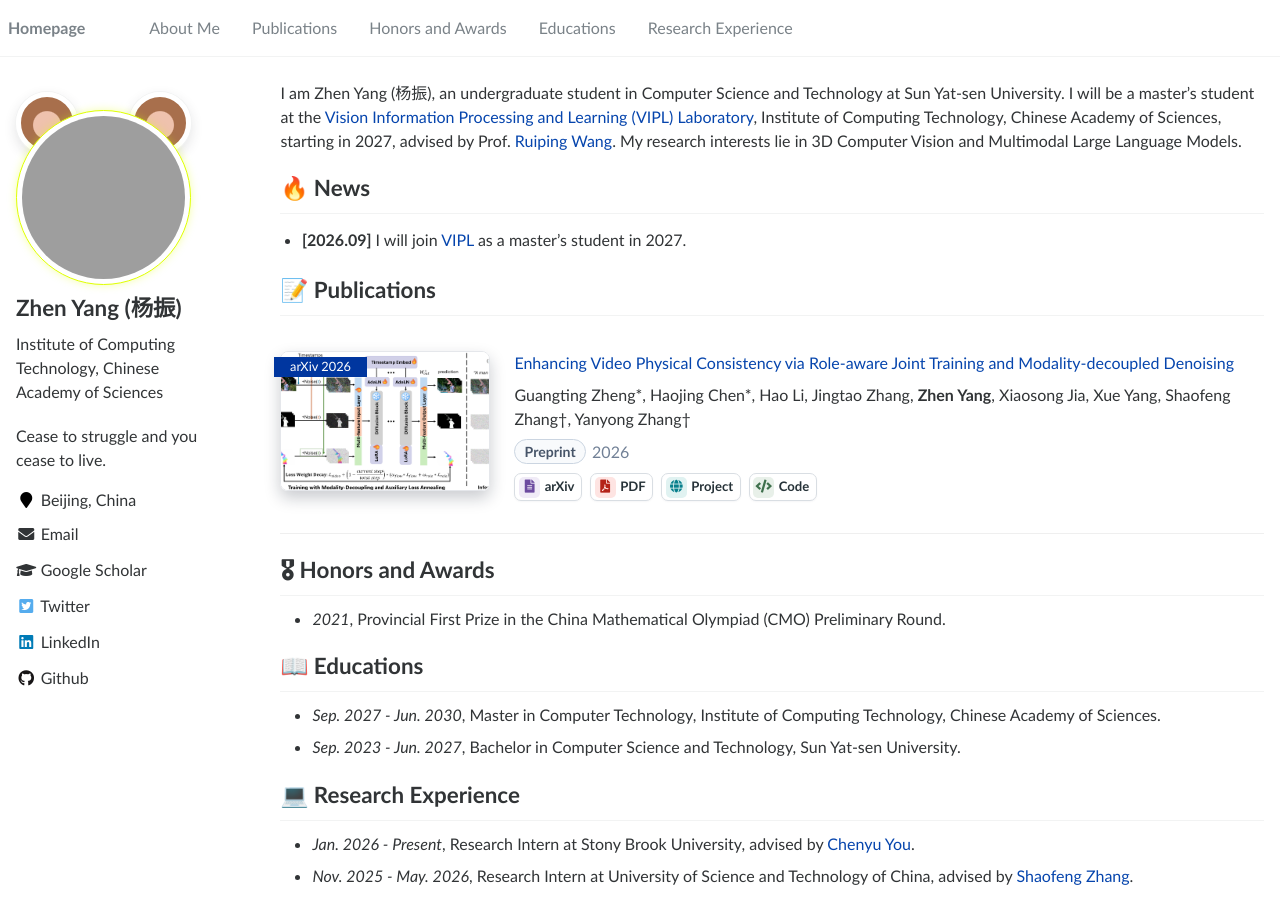
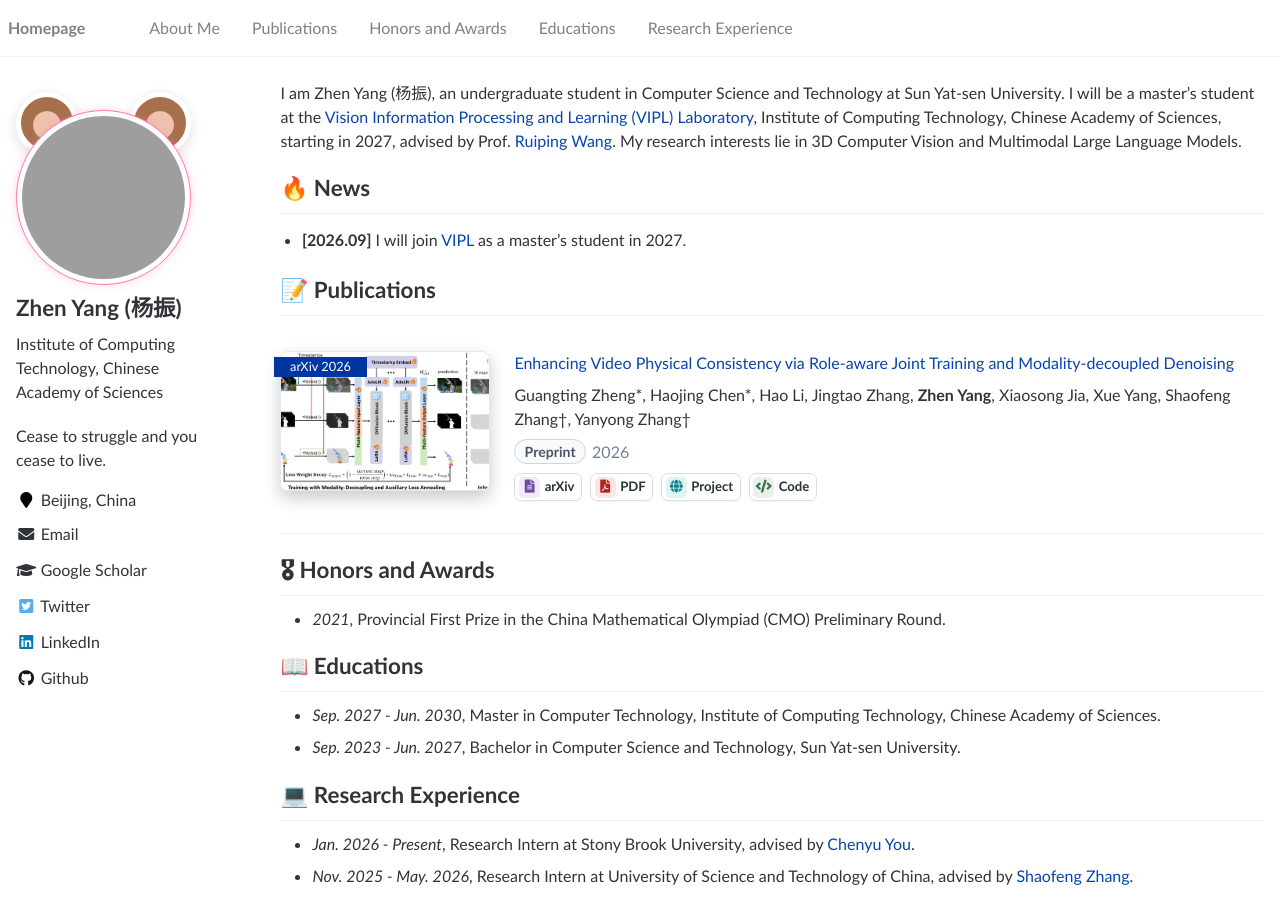
Before and after one commit to MichaelYeung2004/michaelyeung2004.github.io, a Jekyll site: the page built from _pages/about.md, in a window 1280 px wide. Built offline with Jekyll 4.4.1, drawn with Linux system fonts in a browser that asks for light colours; grey boxes are pictures that could not be loaded.

Commit message:
Change avatar border to pink

```diff
--- a/_sass/_sidebar.scss
+++ b/_sass/_sidebar.scss
@@ -134,8 +134,8 @@
     position: relative;
     z-index: 1;
     background: #fff;
-    border: 1.33px solid #dfff00;
-    box-shadow: 0 0 8px rgba(223, 255, 0, 0.34);
+    border: 1.33px solid #ff79b0;
+    box-shadow: 0 0 8px rgba(255, 121, 176, 0.34);
   }
 
   @include breakpoint($large) {
```
